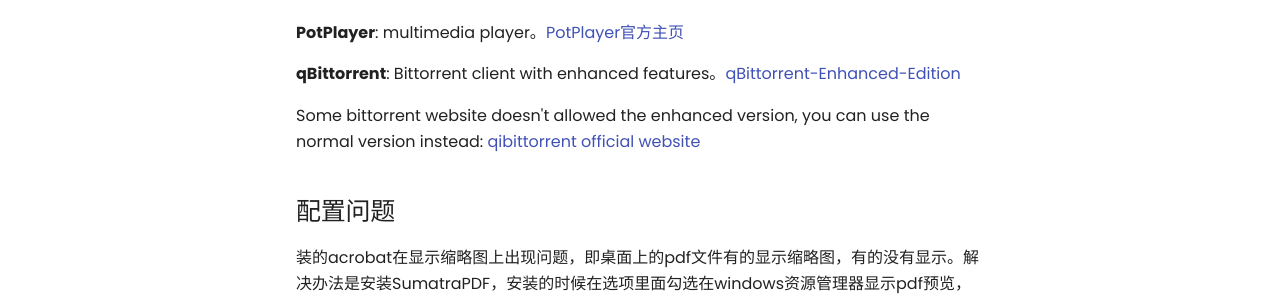
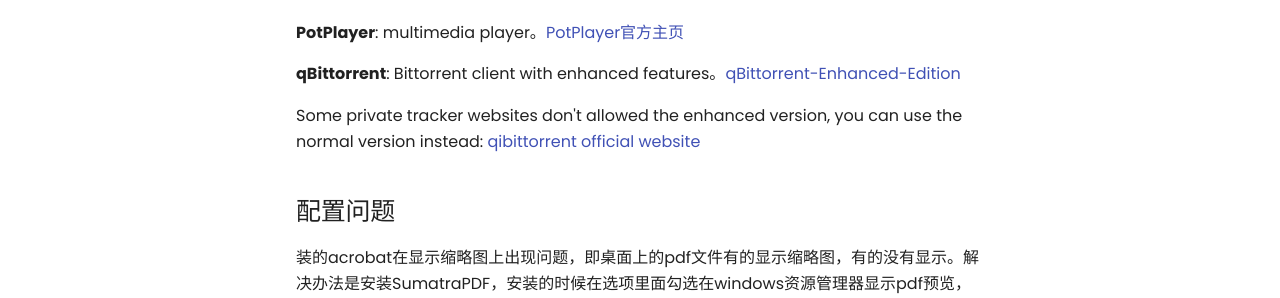
Before and after one commit to Pengyu-Jin/Pengyu-Jin.github.io, an MkDocs documentation site: the page built from docs/blog/posts/computer configuration.md, in a window 1280 px wide and 1362 px high. Shown: the part 817-1115 px from the top of the window. Built offline with MkDocs 1.6.1 and Material for MkDocs 9.7.7, drawn with Linux system fonts in a browser that asks for light colours; comment, search, counter and statistics services are not loaded.

Commit message:
20241228

```diff
--- a/docs/blog/posts/computer configuration.md
+++ b/docs/blog/posts/computer configuration.md
@@ -42,7 +42,7 @@
 
 **qBittorrent**: Bittorrent client with enhanced features。[qBittorrent-Enhanced-Edition](https://github.com/c0re100/qBittorrent-Enhanced-Edition){:target="_blank"}
 
-Some bittorrent website doesn't allowed the enhanced version, you can use the normal version instead: [qibittorrent official website](https://www.qbittorrent.org/){:target="_blank"}
+Some private tracker websites don't allowed the enhanced version, you can use the normal version instead: [qibittorrent official website](https://www.qbittorrent.org/){:target="_blank"}
 
 ## 配置问题
 
--- a/mkdocs.yml
+++ b/mkdocs.yml
@@ -82,7 +82,6 @@
   features:
     - navigation.tabs # 使用Tab来进行分类
     #- navigation.tabs.sticky # 粘性导航标签，sticky navigation tab
-    - navigation.sections # 左侧sections导航
     - navigation.top # 返回顶部的按钮 在上滑时出现
     - navigation.indexes # Tab会有一个index.md 而不是在打开Tab时打开第一篇文章
     # - navigation.expand # 打开Tab时左侧目录全部展开
```
